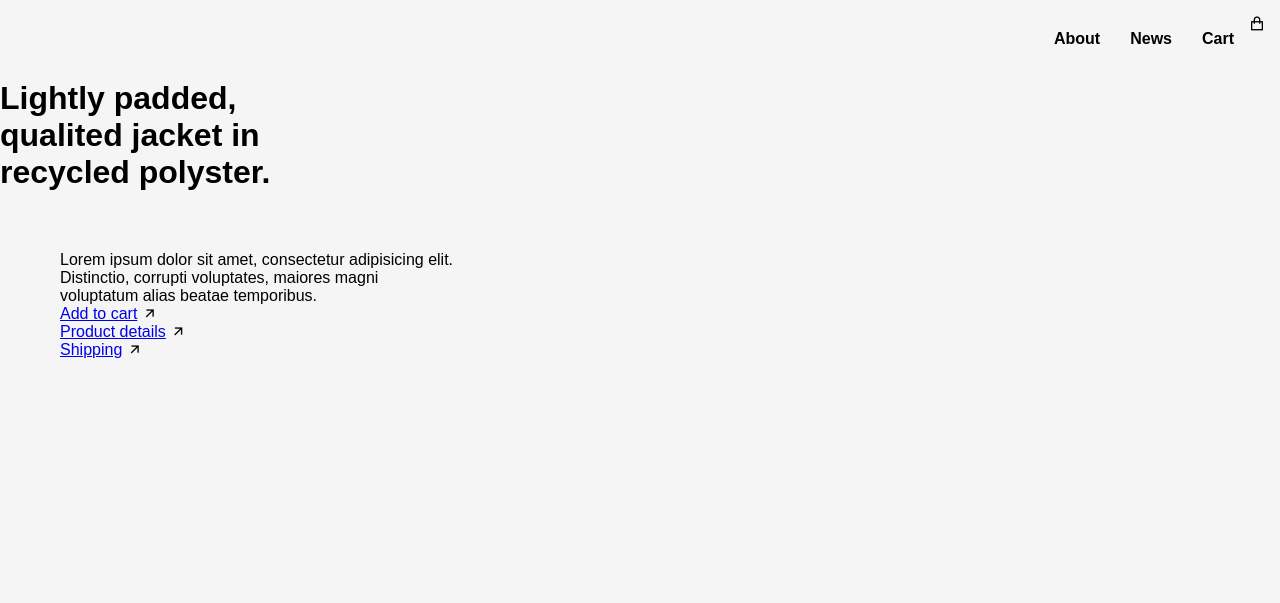
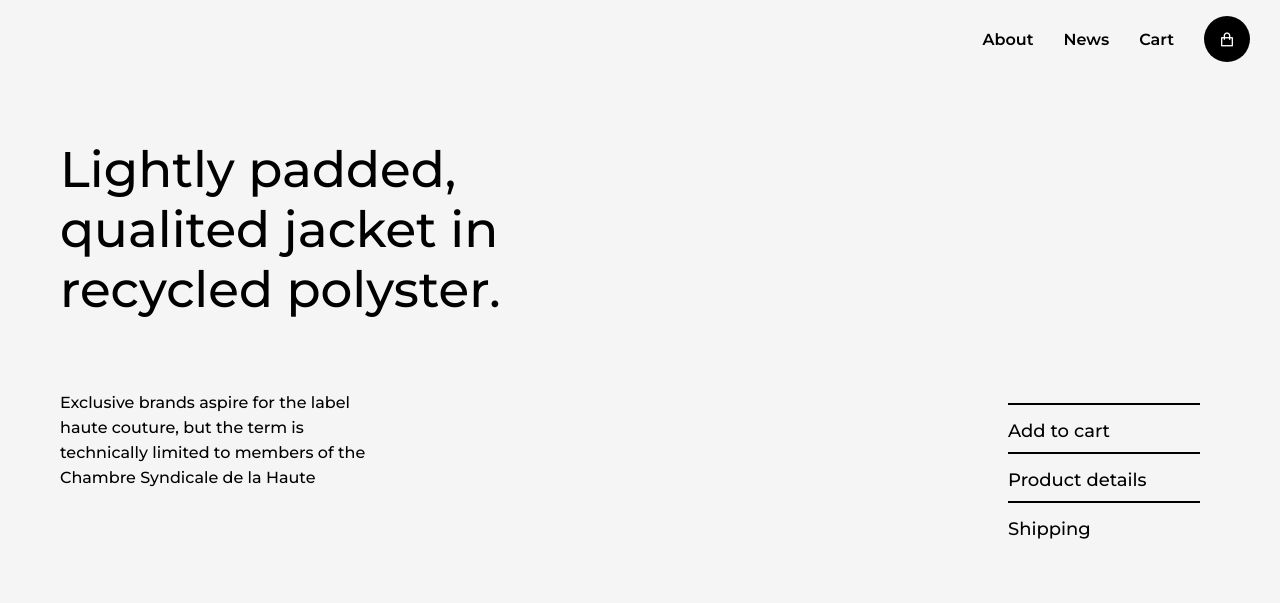
Before and after one commit to Syed-Ali-Quadri/Jacket-Shop, a plain HTML site: page index.html in a window 1280 px wide. Drawn offline with nearby package versions, Linux system fonts and the light colour scheme.

Commit message:
Update index.html

```diff
--- a/index.html
+++ b/index.html
@@ -3,12 +3,15 @@
 <head>
     <meta charset="UTF-8">
     <meta name="viewport" content="width=device-width, initial-scale=1.0">
-    <title>Shop Jacket</title>
-    <link rel="stylesheet" href="style.css">
+    <title>Jacket Shop</title>
+    <link rel="stylesheet" href="style.css" />
     <link
       href="https://cdn.jsdelivr.net/npm/remixicon@4.3.0/fonts/remixicon.css"
       rel="stylesheet"
     />
+    <style>
+      @import url('https://fonts.googleapis.com/css2?family=Montserrat:ital,wght@0,100..900;1,100..900&display=swap');
+    </style>
 </head>
 <body>
   <div class="main">
@@ -16,31 +19,27 @@
       <h4>About</h4>
       <h4>News</h4>
       <h4>Cart</h4>
-            <i class="ri-shopping-bag-line"></i>
+      <h4><i class="ri-shopping-bag-line"></i></h4>
+      <h5><i class="ri-menu-2-line"></i></h5>
     </nav>
-        <main>
-            <h1>Lightly padded,<br>qualited jacket in <br>recycled polyster.</h1>
     <section>
-                <p>Lorem ipsum dolor sit amet, consectetur adipisicing elit.<br>Distinctio, corrupti voluptates, maiores magni<br>voluptatum alias beatae temporibus.</p>
+      <h1>Lightly padded,</h1>
+      <h1>qualited jacket in</h1>
+      <h1>recycled polyster.</h1>
+    </section>
+    <article>
+      <p>
+        Exclusive brands aspire for the label haute couture, but the term is technically limited to members of the Chambre Syndicale de la Haute
+      </p>
 
-                <aside>
-                    <div class="elem">
-                        <a href="#">Add to cart</a>
-                        <i class="ri-arrow-right-up-line"></i>
+      <div class="btns">
+        <div class="elem"><h3>Add to cart</h3> <i class="ri-arrow-right-up-line"></i></div>
+        <div class="elem"><h3>Product details</h3> <i class="ri-arrow-right-up-line"></i></div>
+        <div class="elem"><h3>Shipping</h3> <i class="ri-arrow-right-up-line"></i></div>
       </div>
-                    <div class="elem">
-                        <a href="#">Product details</a>
-                        <i class="ri-arrow-right-up-line"></i>
-                    </div>
-                    <div class="elem">
-                        <a href="#">Shipping</a>
-                        <i class="ri-arrow-right-up-line"></i>
-                    </div>
-                </aside>
-            </section>
-        </main>
+    </article>
     <figure>
-            <!-- <img src="image.jpeg" alt=""> -->
+
     </figure>
   </div>
 </body>
```
Lines whose indentation alone changed are shown as unchanged.
